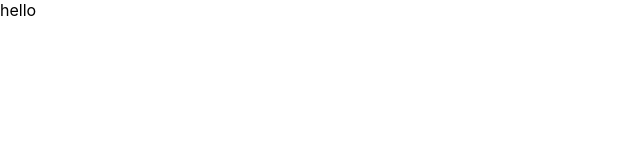
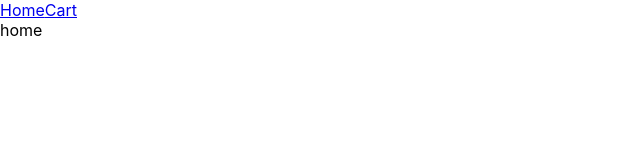
Before and after one commit to sz-adam/react-webshop, a React (Create React App) app: page / in a window 1280 px wide. Shown: the top 160 px of the page, without its empty margins (0-640 px from the left). Built offline with nearby package versions, Linux system fonts and the light colour scheme.

Commit message:
navigation

```diff
--- a/src/App.js
+++ b/src/App.js
@@ -1,11 +1,24 @@
-
 import './App.css';
+import Navbar from './components/Navbar';
+import Cart from './pages/Cart';
+import Home from './pages/Home';
+import Error from './pages/Error';
+import Details from './components/Details';
+import { BrowserRouter as Router, Route, Routes } from 'react-router-dom';
 
 function App() {
   return (
-    <div className="App">
-  hello
-    </div>
+    <>
+      <Router >
+        <Navbar />
+        <Routes>
+          <Route exact path="/" element={<Home />} />
+          <Route exact path="/cart" element={<Cart />} />
+          <Route path="/details" element={<Details />} />
+          <Route path="/*" element={<Error />} />
+        </Routes>
+      </Router>
+    </>
   );
 }
 
--- /dev/null
+++ b/src/components/Details.jsx
@@ -0,0 +1,9 @@
+import React from 'react'
+
+export default function Details() {
+  return (
+    <div>
+      data
+    </div>
+  )
+}
--- /dev/null
+++ b/src/components/Navbar.jsx
@@ -0,0 +1,12 @@
+import React from 'react'
+import { Link } from 'react-router-dom'
+
+export default function Navbar() {
+  return (
+    <div>
+      <Link to="/">Home</Link>
+      <Link to="/cart">Cart</Link>
+
+    </div>
+  )
+}
--- /dev/null
+++ b/src/pages/Cart.jsx
@@ -0,0 +1,9 @@
+import React from 'react'
+
+export default function Cart() {
+  return (
+    <div>
+      Cart
+    </div>
+  )
+}
--- /dev/null
+++ b/src/pages/Error.jsx
@@ -0,0 +1,7 @@
+import React from 'react'
+
+export default function Error() {
+  return (
+    <div>Error</div>
+  )
+}
--- /dev/null
+++ b/src/pages/Home.jsx
@@ -0,0 +1,9 @@
+import React from 'react'
+
+export default function Home() {
+  return (
+    <div>
+      home
+    </div>
+  )
+}
```
